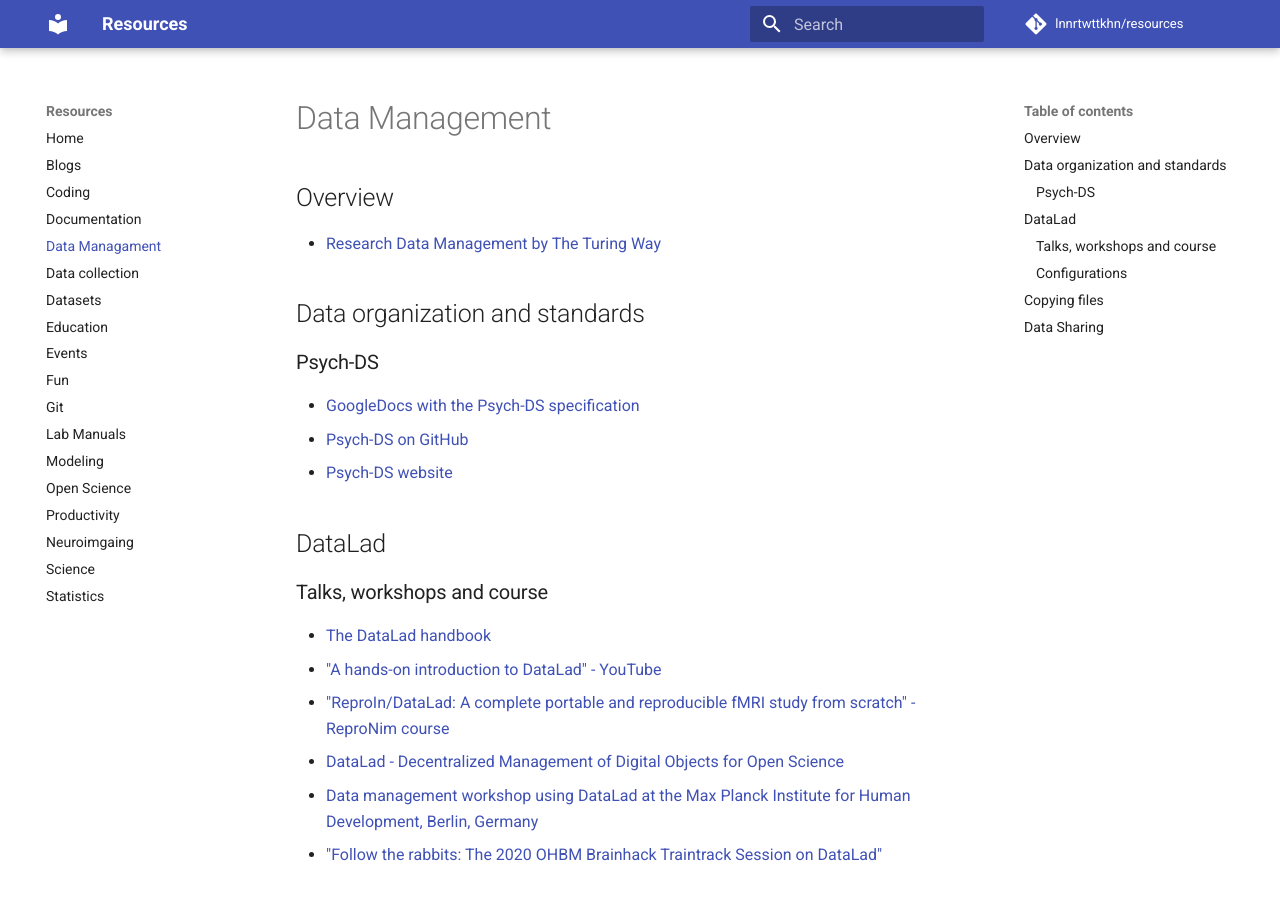
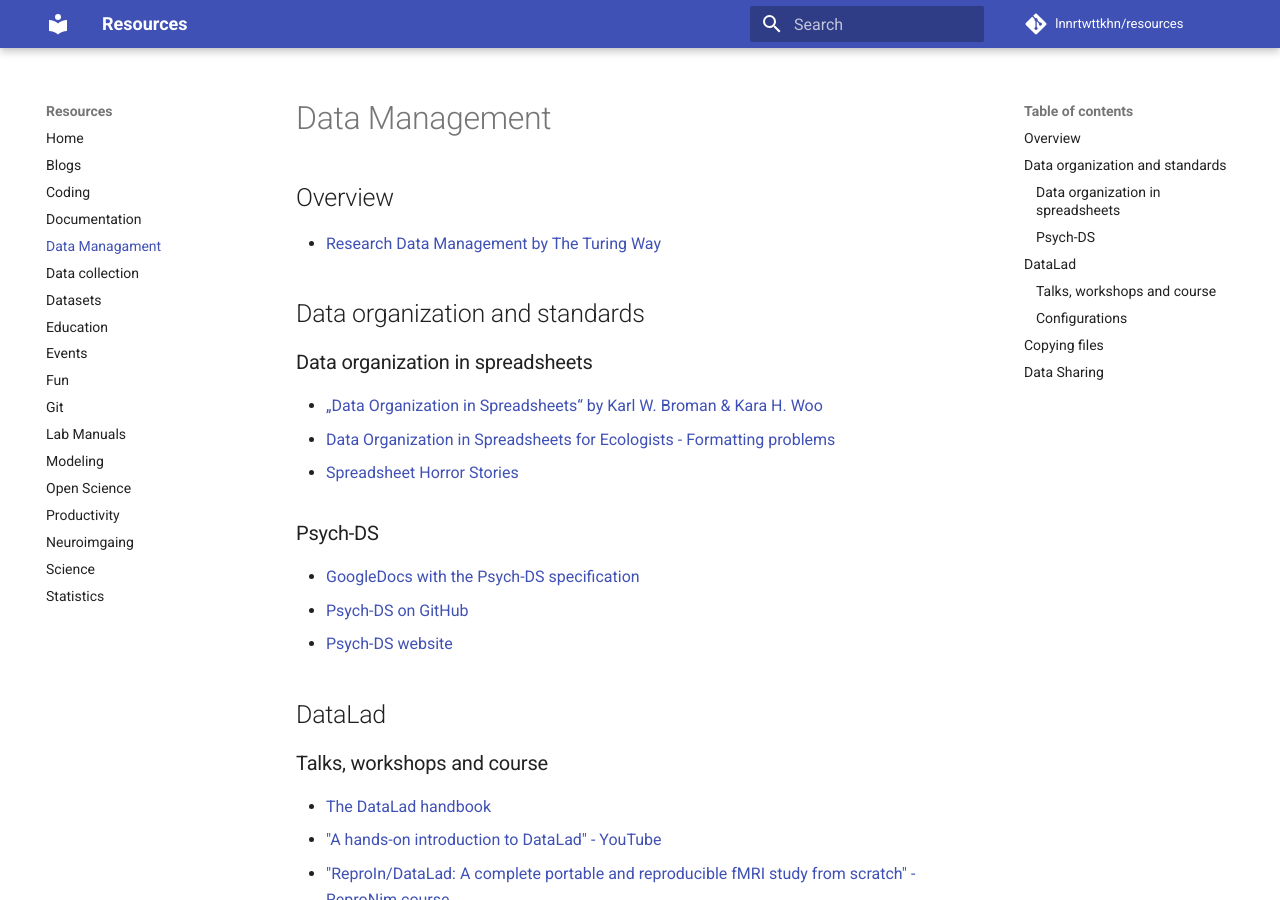
Before and after one commit to lnnrtwttkhn/resources, an MkDocs documentation site: the page built from docs/data-management.md, in a window 1280 px wide and 900 px high. Built offline with MkDocs 1.6.1 and Material for MkDocs 9.7.7, drawn with Linux system fonts in a browser that asks for light colours; comment, search, counter and statistics services are not loaded.

Commit message:
add resources on data organization in spreadsheets

```diff
--- a/docs/data-management.md
+++ b/docs/data-management.md
@@ -6,6 +6,13 @@
 
 
 ## Data organization and standards
+
+### Data organization in spreadsheets
+
+- [„Data Organization in Spreadsheets“ by Karl W. Broman & Kara H. Woo](https://www.tandfonline.com/doi/full/10.1080/00031305.2017.1375989)
+- [Data Organization in Spreadsheets for Ecologists - Formatting problems](https://datacarpentry.org/spreadsheet-ecology-lesson/02-common-mistakes/)
+- [Spreadsheet Horror Stories](http://www.eusprig.org/horror-stories.htm)
+
 
 ### Psych-DS
 - [GoogleDocs with the Psych-DS specification](https://docs.google.com/document/d/1u8o5jnWk0Iqp_J06PTu5NjBfVsdoPbBhstht6W0fFp0/edit#)
```
